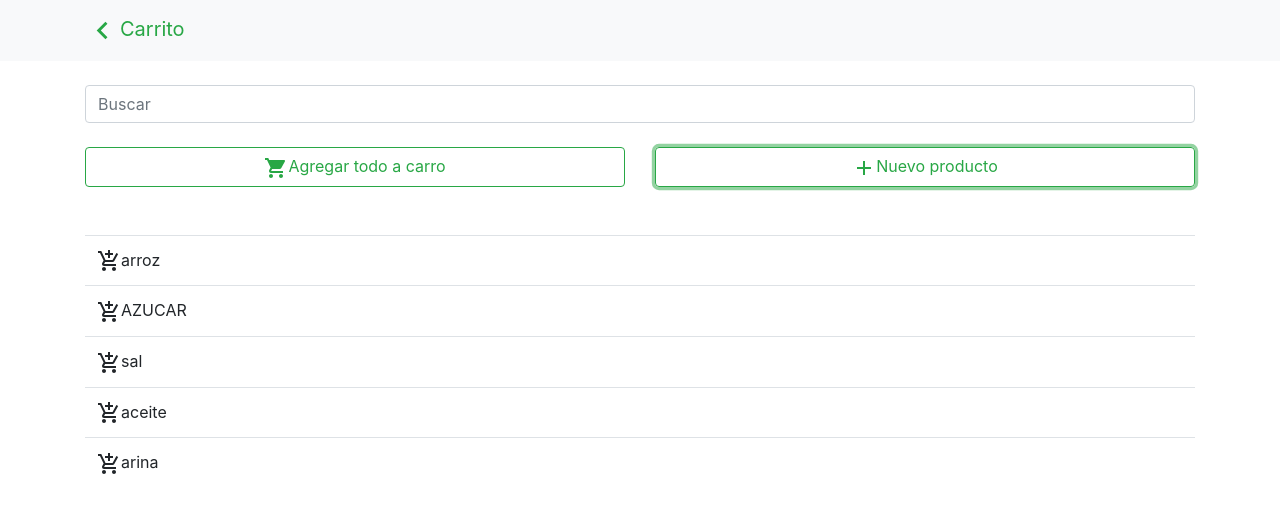
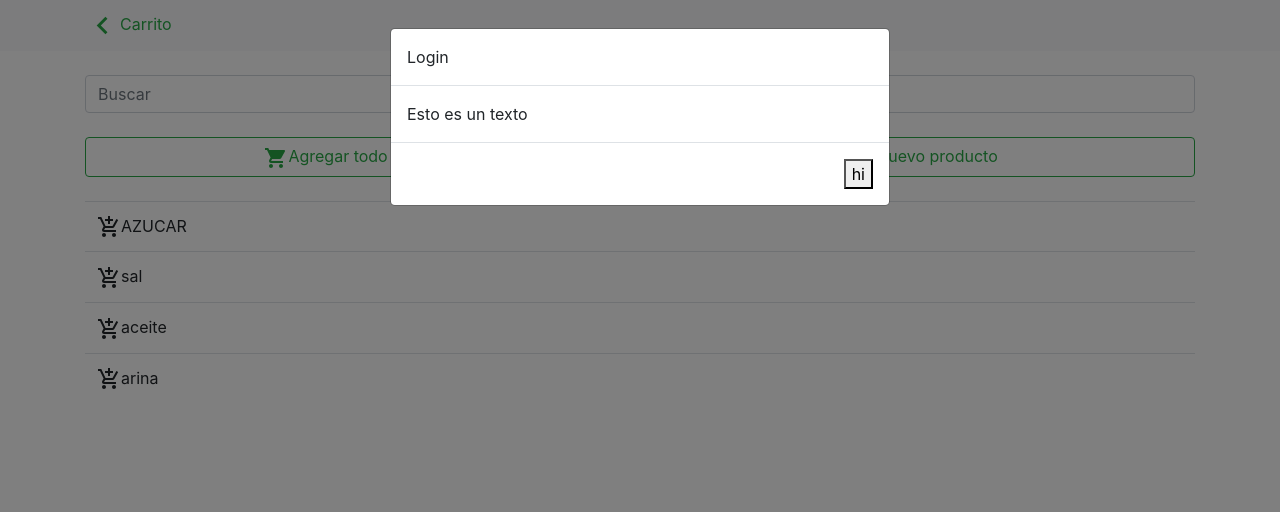
Before and after one commit to EduardoAyora/ComprasList, a React (Create React App) app: page / in a window 1280 px wide. Both pictures are taken after a click on the button "Nuevo producto". Shown: the top 512 px of the page. Built offline with nearby package versions, Linux system fonts and the light colour scheme.

Commit message:
cambio a reactstrap

```diff
--- a/package.json
+++ b/package.json
@@ -10,10 +10,10 @@
     "@testing-library/user-event": "^7.1.2",
     "bootstrap": "^4.5.0",
     "react": "^16.13.1",
-    "react-bootstrap": "^1.0.1",
     "react-dom": "^16.13.1",
     "react-router-dom": "^5.2.0",
-    "react-scripts": "3.4.1"
+    "react-scripts": "3.4.1",
+    "reactstrap": "^8.4.1"
   },
   "scripts": {
     "start": "react-scripts start",
--- /dev/null
+++ b/src/components/CartQuitComponent.js
@@ -0,0 +1,13 @@
+import React from 'react';
+
+export function CartQuitComponent(){
+  return(
+    <div className="row mt-4">
+      <div className="offset-4 col-4">
+        <button type="submit" className="btn btn-outline-success btn-block">
+          Quitar seleccionados
+        </button>
+      </div>
+    </div>
+  );
+}
--- a/src/components/CartRowComponent.js
+++ b/src/components/CartRowComponent.js
@@ -12,6 +12,9 @@ export function CartRowComponent(props) {
           </div>
         </form>
       </td>
+      <td>
+        {product.aisle}
+      </td>
     </tr>
   );
 }
--- a/src/components/CartTableComponent.js
+++ b/src/components/CartTableComponent.js
@@ -1,6 +1,6 @@
 import React from 'react';
 import {CartRowComponent} from './CartRowComponent';
-import {TableComponent} from './TableComponent';
+import {CartQuitComponent} from './CartQuitComponent';
 
 export class CartTableComponent extends React.Component {
 
@@ -12,7 +12,34 @@ export class CartTableComponent extends React.Component {
       }
     });
     return(
-      <TableComponent products={products} />
+      <div className="container">
+        <div className="row">
+          <div className="col">
+            <form>
+              <div className="form-check">
+                <input type="checkbox" className="form-check-input" />
+                <label className="form-check-label">Seleccionar Todo</label>
+              </div>
+            </form>
+          </div>
+        </div>
+        <div className="row">
+          <div className="col">
+            <table className="table">
+              <thead>
+                <tr>
+                  <th scope="col">Nombre</th>
+                  <th scope="col">Pasillo</th>
+                </tr>
+              </thead>
+              <tbody>
+                {products}
+              </tbody>
+            </table>
+          </div>
+        </div>
+        <CartQuitComponent />
+      </div>
     );
   }
 
--- a/src/components/HeaderComponent.js
+++ b/src/components/HeaderComponent.js
@@ -1,13 +1,13 @@
 import React from 'react';
-import {Navbar} from 'react-bootstrap';
+import {Navbar} from 'reactstrap';
 
 export function HeaderComponent(props) {
   return(
-    <Navbar bg="light" expand="lg">
+    <Navbar className="mb-4" color="light" light expand="md">
       <div className="container">
-        <Navbar.Brand className={props.align}>
+        <div className={props.align}>
           {props.children}
-        </Navbar.Brand>
+        </div>
       </div>
     </Navbar>
   );
--- a/src/components/ProductAddAllComponent.js
+++ b/src/components/ProductAddAllComponent.js
@@ -4,12 +4,10 @@ import ShoppingCartIcon from '@material-ui/icons/ShoppingCart';
 export class ProductAddAllComponent extends React.Component {
   render() {
     return(
-      <div>
-        <button type="submit" className="btn btn-outline-success btn-block">
-          <ShoppingCartIcon />
-          Agregar todo a carro
-        </button>
-      </div>
+      <button type="submit" className="btn btn-outline-success btn-block">
+        <ShoppingCartIcon />
+        Agregar todo a carro
+      </button>
     );
   }
 }
--- a/src/components/ProductNewComponent.js
+++ b/src/components/ProductNewComponent.js
@@ -1,14 +1,46 @@
 import React from 'react';
 import AddIcon from '@material-ui/icons/Add';
+import Modal from 'react-bootstrap/Modal';
 
 export class ProductNewComponent extends React.Component {
 
+  constructor(props) {
+    super(props);
+    this.state = {
+        isModalOpen: false
+    };
+    this.toggleModal = this.toggleModal.bind(this);
+    this.handleHi = this.handleHi.bind(this);
+  }
+
+  toggleModal() {
+    this.setState({
+      isModalOpen: !this.state.isModalOpen
+    });
+  }
+
+  handleHi(event) {
+      this.toggleModal();
+      alert("si");
+      event.preventDefault();
+  }
+
   render() {
     return(
-      <button className="btn btn-outline-success btn-block">
-        <AddIcon />
-        Nuevo producto
-      </button>
+      <div>
+        <button className="btn btn-outline-success btn-block" onClick={this.toggleModal}>
+          <AddIcon />
+          <span className="fa fa-sign-in fa-lg"></span>
+          Nuevo producto
+        </button>
+        <Modal show={this.state.isModalOpen} onHide={this.toggleModal} animation="false">
+          <Modal.Header>Login</Modal.Header>
+          <Modal.Body>Esto es un texto</Modal.Body>
+          <Modal.Footer>
+            <button onClick={this.handleHi}>hi</button>
+          </Modal.Footer>
+        </Modal>
+      </div>
     );
   }
 
--- a/src/components/ProductPanelComponent.js
+++ b/src/components/ProductPanelComponent.js
@@ -13,7 +13,7 @@ export class ProductPanelComponent extends React.Component {
             <ProductSearchComponent searchText={this.props.searchText} onSearchTextChange={this.props.onSearchTextChange} />
           </div>
         </div>
-        <div className="row mt-4 mb-4">
+        <div className="row mt-4">
           <div className="col-12 col-md-6 mb-4">
             <ProductAddAllComponent />
           </div>
--- a/src/components/ProductTableComponent.js
+++ b/src/components/ProductTableComponent.js
@@ -1,6 +1,5 @@
 import React from 'react';
 import {ProductRowComponent} from './ProductRowComponent';
-import {TableComponent} from './TableComponent';
 
 export class ProductTableComponent extends React.Component {
 
@@ -9,14 +8,24 @@ export class ProductTableComponent extends React.Component {
     const products = [];
     this.props.products.forEach((product) => {
       const productNorm = product.name.toLowerCase();
-      if (productNorm.indexOf(searchText) === -1) {
+      if (productNorm.indexOf(searchText) === -1 || product.inCart === true) {
         return;
       }
       products.push(<ProductRowComponent product={product} key={product.name} />);
     });
 
     return(
-      <TableComponent products={products} />
+      <div className="container">
+        <div className="row">
+          <div className="col">
+            <table className="table">
+              <tbody>
+                {products}
+              </tbody>
+            </table>
+          </div>
+        </div>
+      </div>
     );
   }
 
--- a/src/components/TableComponent.js
+++ /dev/null
@@ -1,18 +0,0 @@
-import React from 'react';
-
-export function TableComponent(props) {
-  const products = props.products;
-  return(
-    <div className="container">
-      <div className="row">
-        <div className="col">
-          <table className="table">
-            <tbody>
-              {products}
-            </tbody>
-          </table>
-        </div>
-      </div>
-    </div>
-  );
-}
```
Also changed, not shown: 1 other file (tests, documents, lock files or other folders).
